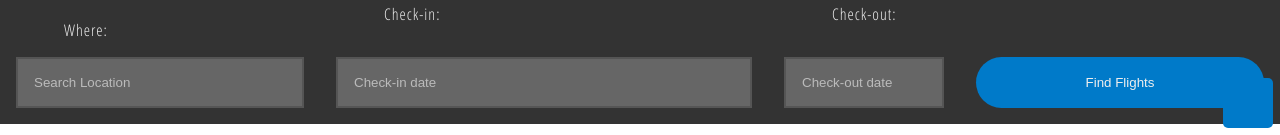
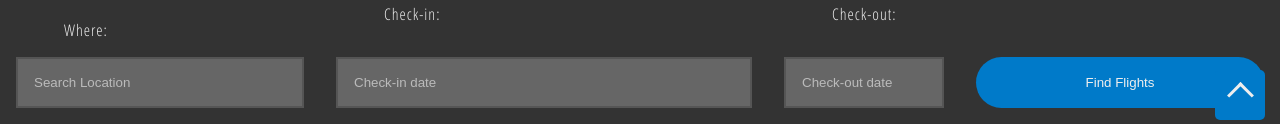
Before and after one commit to bytestem/travelsite, a plain HTML site: page index.html in a window 1280 px wide. Shown: the part 665-800 px from the top of the page. Drawn offline with nearby package versions, Linux system fonts and the light colour scheme.

Commit message:
improved scroll up button

```diff
--- a/index.html
+++ b/index.html
@@ -339,6 +339,6 @@
 
     </div>
 
-    <div id="top"></div>
+    <div id="top"><span id="up"></span></div>
 
 </body>
--- a/style.css
+++ b/style.css
@@ -454,8 +454,19 @@ a[href="~"]{
     border-radius: 5px;
     background: var(--maincolor);
     position: fixed;
-    bottom: 7px;
-    right: 7px;
+    bottom: 15px;
+    right: 15px;
     z-index: 50;
     cursor:pointer;
 }
+#up{
+    position: absolute;
+    top:16px;
+    left:16px;
+    border:solid #eee;
+    border-width: 0 3px 3px 0;
+    display: inline-block;
+    padding: 8px;
+    transform: rotate(-135deg);
+    text-align: center;
+}
```
